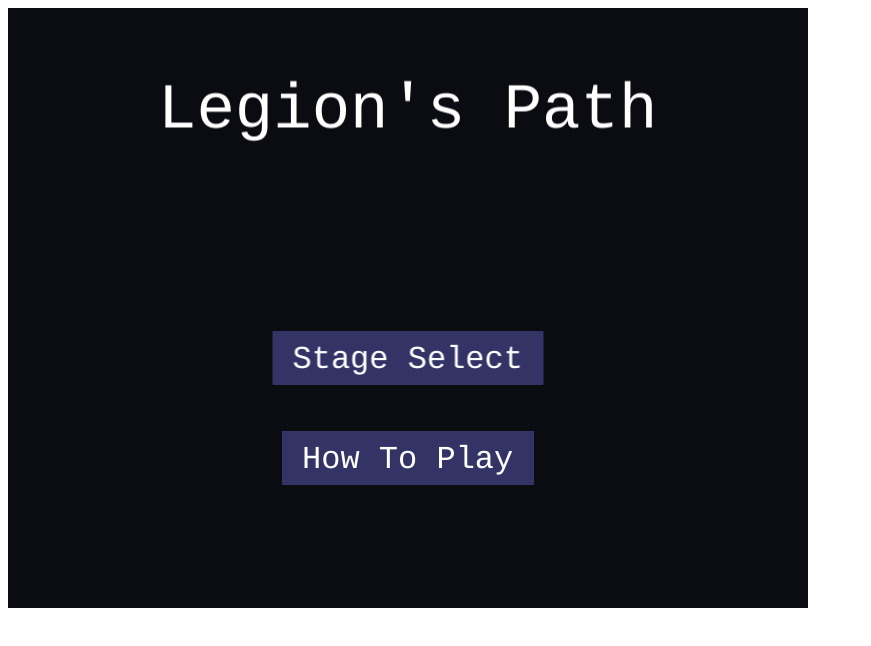
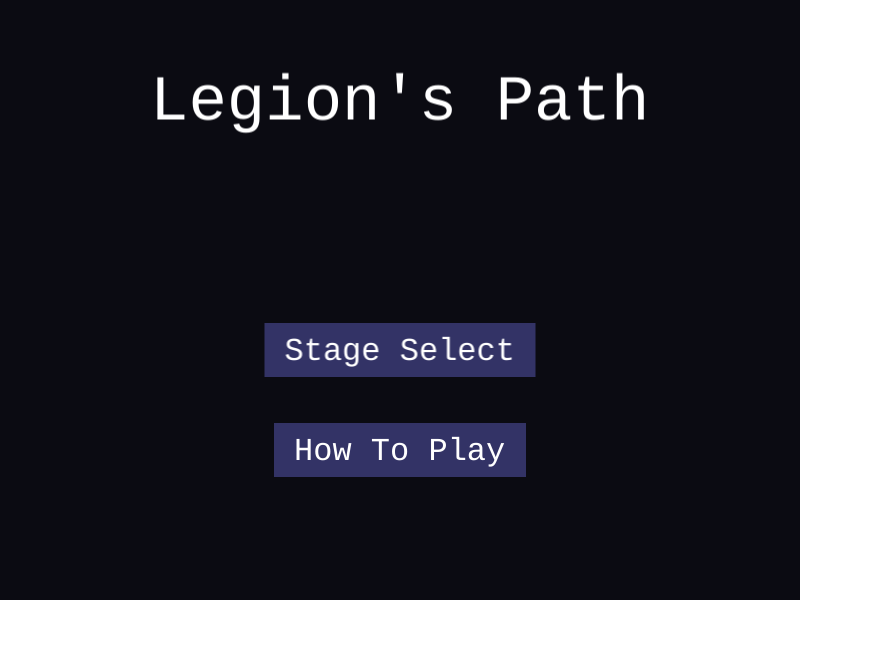
Before and after one commit to ichi-no-se/circle-legions, a website built with Vite: page index.html in a window 1280 px wide. Shown: the whole page, without its empty margins (0-871 px from the left). Built offline with nearby package versions, Linux system fonts and the light colour scheme; animation ran at ten frames a second.

Commit message:
style を修正

```diff
--- a/index.html
+++ b/index.html
@@ -4,6 +4,13 @@
   <meta charset="UTF-8" />
   <meta name="viewport" content="width=device-width, initial-scale=1.0" />
   <title>Legion's Path</title>
+  <style>
+    body {
+      margin: 0;
+      padding: 0;
+      overflow: hidden;
+    }
+  </style>
 </head>
 <body>
   <div id="app"></div>
```
